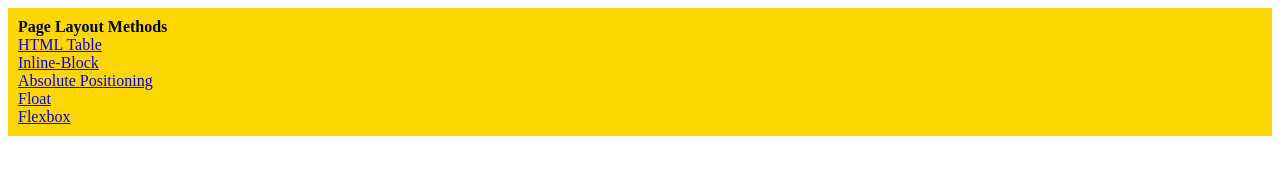
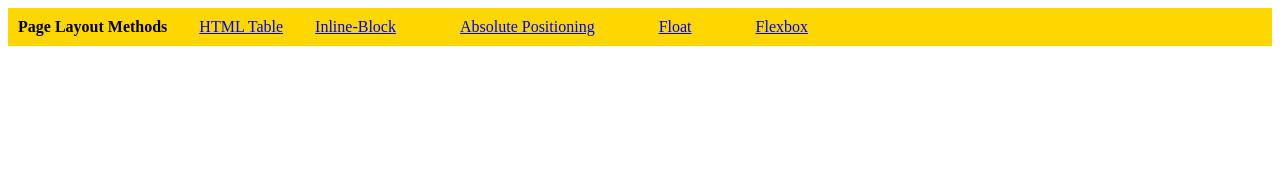
Before and after one commit to oliviaxu0528/web-dev-camp, a plain HTML site: page 9.0 Display Flex/index.html in a window 1280 px wide. Drawn offline with Linux system fonts and the light colour scheme.

Commit message:
9.0 done

```diff
--- a/9.0 Display Flex/index.html
+++ b/9.0 Display Flex/index.html
@@ -19,8 +19,9 @@
     .container {
       padding: 10px;
       background-color: gold;
+      display: flex;
+      gap: 2rem;
     }
-
   </style>
 </head>
 
```
